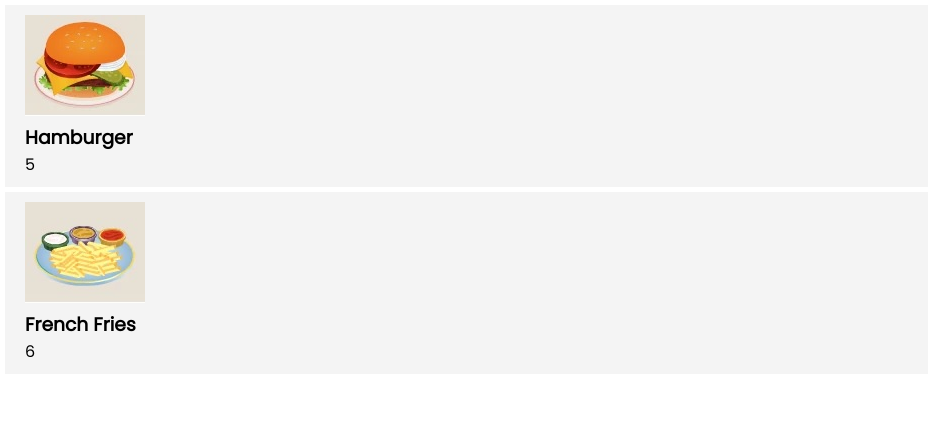
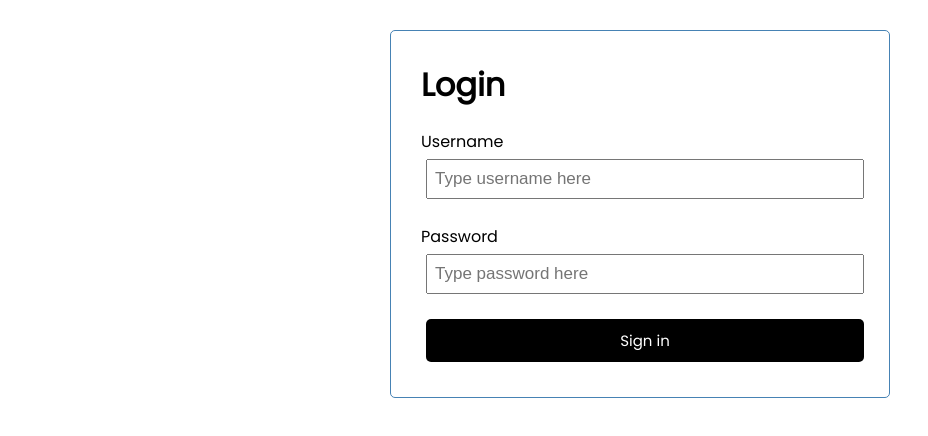
Before and after one commit to gyivan/react-e-commerce-site, a React (Create React App) app: page / in a window 1280 px wide. Shown: the top 436 px of the page, without its empty margins (0-928 px from the left). Built offline with nearby package versions, Linux system fonts and the light colour scheme.

Commit message:
Updated Store page

```diff
--- a/src/App.js
+++ b/src/App.js
@@ -1,7 +1,118 @@
 import './App.css';
+import axios from 'axios';
+import { useState, useEffect } from 'react';
 import StoreItems from './components/StoreItems';
+import LoginPage from './components/LoginPage';
+import Header from './components/Header';
 
 function App() {
+
+  //Login functionality
+  const [isLoggedIn, setIsLoggedIn] = useState(false)
+  const [username, setUsername] = useState('')
+  const [password, setPassword] = useState('')
+  const [error, setError] = useState([{}])
+
+  const handleUsernameChange = event => {
+    setUsername(event.target.value)
+  }
+
+  const handlePasswordChange = event => {
+    setPassword(event.target.value)
+  }
+
+  const handleLogin = async event => {
+    event.preventDefault()
+
+    try {
+      const res = await axios.post('http://127.0.0.1:5000/login', {
+        username,
+        password
+        }, {headers: {
+          'Authorization': 'Basic ' + btoa('admin:secret'),
+          'Access-Control-Allow-Origin': '*',
+          'Content-Type': 'application/json'
+        },
+        mode: 'cors'})
+
+        if (res.status === 200) {
+          setIsLoggedIn(true)
+        } else {
+          setError(true)
+        }
+
+    } catch (error) {
+      setError(true)
+    }
+
+  }
+
+  //Toggle show cart or store pages
+  const [showCartPage, setShowCartPage] = useState(false)
+
+  const clickCart = event => {
+    setShowCartPage(true)
+  }
+
+  const clickShop = event => {
+    setShowCartPage(false)
+  }
+
+  const AppContent = ( {
+    storeData,
+    showCart,
+    clickCart,
+    clickShop
+  } ) => {
+  return (
+    <>
+    { showCart ?
+    <CartPage
+    showCart={showCart}
+    clickShop={clickShop} />
+    :
+    <StorePage
+    storeData={storeData}
+    showCart={showCart}
+    clickCart={clickCart} /> }
+    </>
+  )
+  }
+
+  const CartPage = ( {
+    showCart,
+    clickShop
+  } ) => {
+    return (
+      <div className="container">
+        <Header
+        title='Cart'
+        showCart={showCart}
+        clickShop={clickShop} />
+        {/* <img src="images/Hamburger.jpg" alt='Hamburger image' /> */}
+      </div>
+    )
+  }
+
+  const StorePage = ( {
+    storeData,
+    showCart,
+    clickCart
+  } ) => {
+    return (
+      <div className="container">
+        <Header
+        title="Shop"
+        showCart={showCart}
+        clickCart={clickCart} />
+        {(typeof storeData === 'undefined') ? (
+              <p>Loading...</p>
+            ) : (
+              <StoreItems items={storeData} />
+            )}
+      </div>
+    )
+  }
 
   const storeData = [
     {
@@ -16,11 +127,31 @@ function App() {
     "price": 6.00,
     "inCart": false
     }
-]
+  ]
 
   return (
     <div>
-      <StoreItems items={storeData} />
+
+      { isLoggedIn ? (
+        // if isLoggedIn is true, display main content
+        <AppContent
+        storeData={storeData}
+        showCart={showCartPage}
+        clickCart={clickCart}
+        clickShop={clickShop}
+        />
+      ) : (
+        // if isLoggedIn is false, display Login Page
+        <LoginPage
+        username={username}
+        password={password}
+        error={error}
+        handleUsernameChange={handleUsernameChange}
+        handlePasswordChange={handlePasswordChange}
+        handleLogin={handleLogin} />
+      )
+
+      }
     </div>
   );
 }
--- /dev/null
+++ b/src/components/Header.js
@@ -0,0 +1,32 @@
+import PropTypes from 'prop-types'
+import { FaShoppingCart, FaShoppingBag } from "react-icons/fa";
+
+const Header = ( {
+    title,
+    showCart,
+    clickCart,
+    clickShop
+} ) => {
+
+  return (
+    <div className='header'>
+      <h1>{title}</h1>
+      <h1><FaShoppingCart
+      color={showCart ? '#00A36C' : 'black'}
+      onClick={clickCart} />
+      <FaShoppingBag
+      color={showCart ? 'black' : '#00A36C'}
+      onClick={clickShop} /></h1>
+    </div>
+  )
+}
+
+Header.defaultProps = {
+    title: 'Cart/Main Shop Page Header',
+}
+
+Header.propTypes = {
+    title: PropTypes.string.isRequired,
+}
+
+export default Header
--- /dev/null
+++ b/src/components/LoginPage.js
@@ -0,0 +1,31 @@
+import React from 'react'
+
+const LoginPage = ( {
+  username,
+  password,
+  error,
+  handleUsernameChange,
+  handlePasswordChange,
+  handleLogin} ) => {
+  return (
+    <div className="container">
+    <header className='header'>
+        <h1>Login</h1>
+    </header>
+        <form className='login-form' onSubmit={handleLogin}>
+        <div className='form-control'>
+        <label>Username</label>
+        <input type='text' placeholder='Type username here' value={username} onChange={handleUsernameChange} />
+        </div>
+        <div className='form-control'>
+        <label>Password</label>
+        <input type='password' placeholder='Type password here' value={password} onChange={handlePasswordChange} />
+        </div>
+        <input type='submit' value='Sign in' className='btn btn-block' />
+    </form>
+
+    </div>
+  )
+}
+
+export default LoginPage
```
Also changed, not shown: 1 other file (tests, documents, lock files or other folders).
